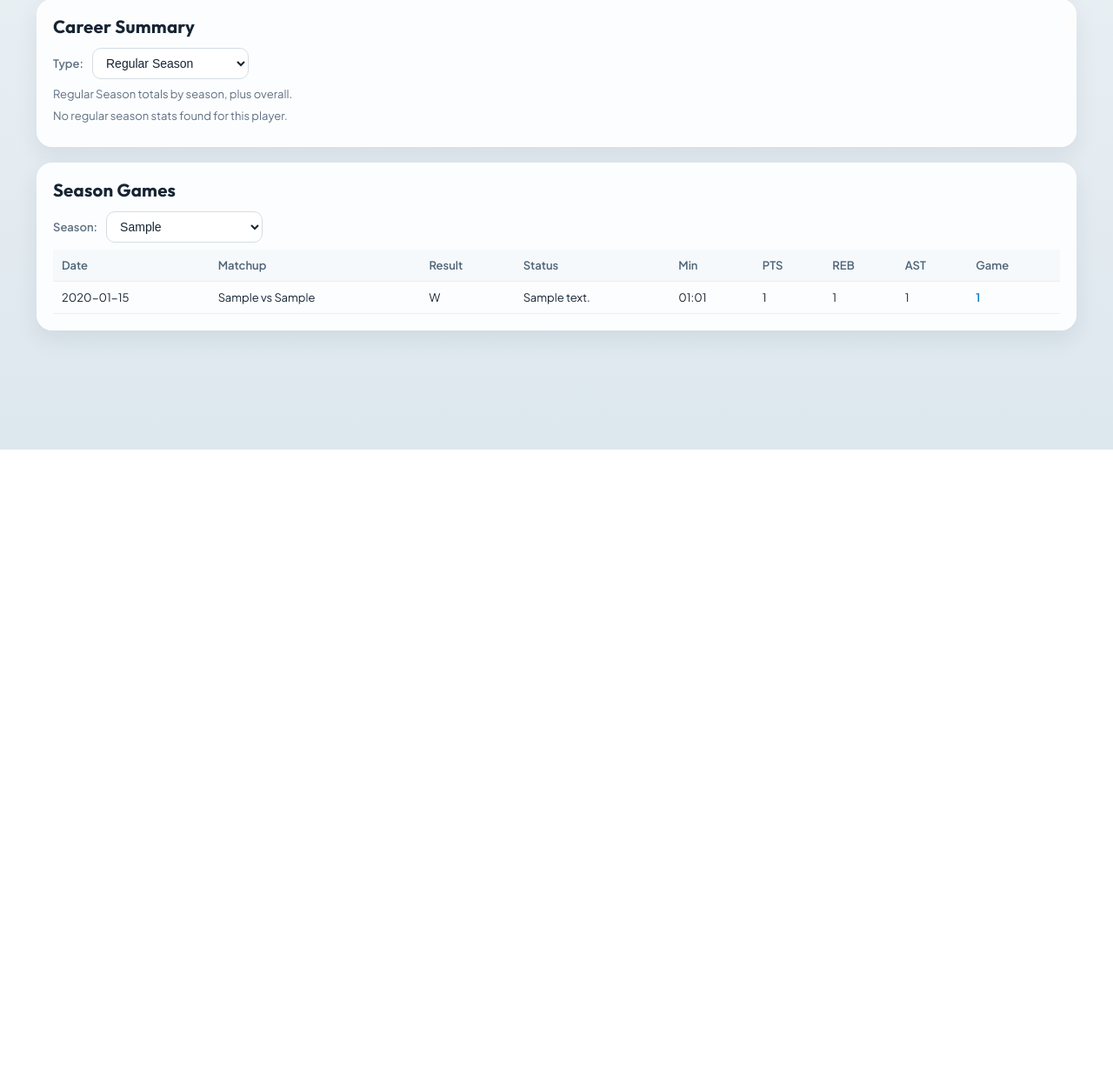
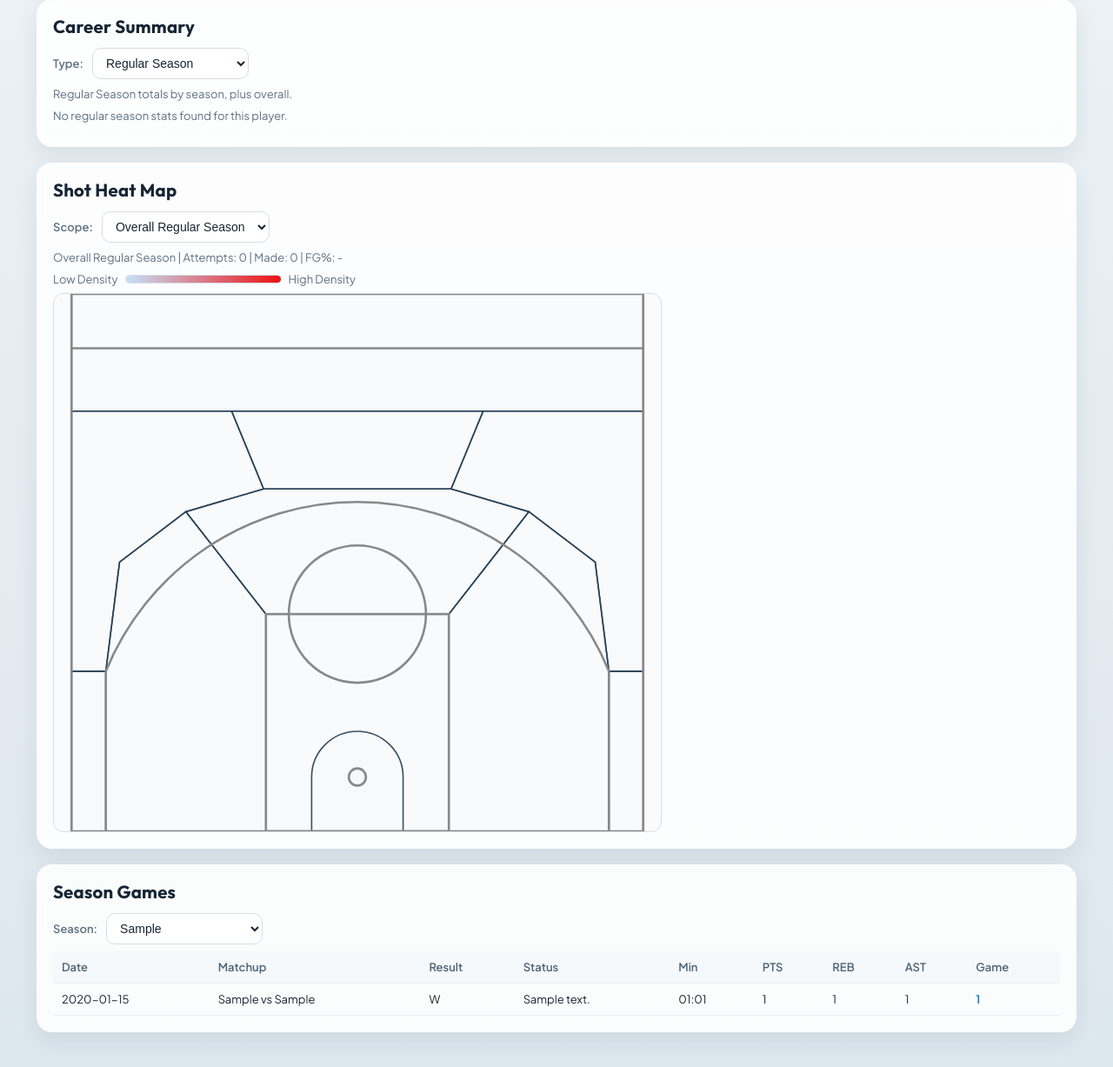
Before and after one commit to xidui/funba, a Flask app: page /players/1 in a window 1280 px wide. Shown: the part 283-1510 px from the top of the page at 87% size. Before the commit the page ends 800 px from the top, so only its background shows below. Run offline with Flask 3, Linux system fonts and the light colour scheme; tables that the repository leaves empty hold one stand-in row (values such as "Sample post").

Commit message:
Refine player shot heatmap zones and fix restricted area arc

```diff
--- a/web/app.py
+++ b/web/app.py
@@ -127,6 +127,176 @@ def _pct_text(made: int, attempted: int) -> str:
     if attempted <= 0:
         return "-"
     return f"{(made / attempted):.3f}"
+
+
+SHOT_ZONE_LAYOUT: list[dict[str, str | float]] = [
+    {
+        "key": "left_corner_3",
+        "label": "Left Corner 3",
+        "x": -235.0,
+        "y": 24.0,
+        "path_d": "M -250 -47.5 L -220 -47.5 L -220 92.5 L -250 92.5 Z",
+    },
+    {
+        "key": "right_corner_3",
+        "label": "Right Corner 3",
+        "x": 235.0,
+        "y": 24.0,
+        "path_d": "M 220 -47.5 L 250 -47.5 L 250 92.5 L 220 92.5 Z",
+    },
+    {
+        "key": "left_above_break_3",
+        "label": "Left Above Break 3",
+        "x": -172.0,
+        "y": 277.0,
+        "path_d": "M -250 92.5 L -220 92.5 L -208 188 L -150 232 L -82 252 L -110 320 L -250 320 Z",
+    },
+    {
+        "key": "center_above_break_3",
+        "label": "Center Above Break 3",
+        "x": 0.0,
+        "y": 290.0,
+        "path_d": "M -110 320 L -82 252 L 82 252 L 110 320 Z",
+    },
+    {
+        "key": "right_above_break_3",
+        "label": "Right Above Break 3",
+        "x": 172.0,
+        "y": 277.0,
+        "path_d": "M 220 92.5 L 250 92.5 L 250 320 L 110 320 L 82 252 L 150 232 L 208 188 Z",
+    },
+    {
+        "key": "left_mid_range",
+        "label": "Left Mid-Range",
+        "x": -150.0,
+        "y": 145.0,
+        "path_d": "M -220 -47.5 L -80 -47.5 L -80 142.5 L -150 232 L -208 188 L -220 92.5 Z",
+    },
+    {
+        "key": "center_mid_range",
+        "label": "Center Mid-Range",
+        "x": 0.0,
+        "y": 200.0,
+        "path_d": "M -150 232 L -80 142.5 L 80 142.5 L 150 232 L 82 252 L -82 252 Z",
+    },
+    {
+        "key": "right_mid_range",
+        "label": "Right Mid-Range",
+        "x": 150.0,
+        "y": 145.0,
+        "path_d": "M 80 -47.5 L 220 -47.5 L 220 92.5 L 208 188 L 150 232 L 80 142.5 Z",
+    },
+    {
+        "key": "paint_non_ra",
+        "label": "Paint (Non-RA)",
+        "x": 0.0,
+        "y": 104.0,
+        "path_d": "M -80 -47.5 L -80 142.5 L 80 142.5 L 80 -47.5 Z",
+    },
+    {
+        "key": "restricted_area",
+        "label": "Restricted Area",
+        "x": 0.0,
+        "y": 14.0,
+        "path_d": "M -40 -47.5 L -40 0 A 40 40 0 0 0 40 0 L 40 -47.5 Z",
+    },
+    {
+        "key": "backcourt",
+        "label": "Backcourt",
+        "x": 0.0,
+        "y": 372.0,
+        "path_d": "M -250 320 L 250 320 L 250 422.5 L -250 422.5 Z",
+    },
+]
+SHOT_ZONE_META = {str(row["key"]): row for row in SHOT_ZONE_LAYOUT}
+
+
+def _shot_zone_key(zone_basic: str | None, zone_area: str | None) -> str | None:
+    basic = (zone_basic or "").strip().lower()
+    area = (zone_area or "").strip().lower()
+
+    if not basic:
+        return None
+    if basic == "restricted area":
+        return "restricted_area"
+    if basic == "in the paint (non-ra)":
+        return "paint_non_ra"
+    if basic == "left corner 3":
+        return "left_corner_3"
+    if basic == "right corner 3":
+        return "right_corner_3"
+    if basic == "backcourt":
+        return "backcourt"
+
+    if "left" in area:
+        side = "left"
+    elif "right" in area:
+        side = "right"
+    else:
+        side = "center"
+
+    if basic == "above the break 3":
+        return f"{side}_above_break_3"
+    if basic == "mid-range":
+        return f"{side}_mid_range"
+    return None
+
+
+def _build_shot_zone_heatmap(
+    shot_rows: list[tuple[str | None, str | None, bool | int | None]],
+) -> tuple[list[dict[str, float | int | str]], int, int]:
+    buckets: dict[str, dict[str, float | int | str]] = {}
+    attempts_total = 0
+    made_total = 0
+
+    for zone_basic, zone_area, raw_made in shot_rows:
+        key = _shot_zone_key(zone_basic, zone_area)
+        if key is None or key not in SHOT_ZONE_META:
+            continue
+        zone_meta = SHOT_ZONE_META[key]
+        if key not in buckets:
+            buckets[key] = {
+                "zone_key": key,
+                "zone_label": str(zone_meta["label"]),
+                "x": float(zone_meta["x"]),
+                "y": float(zone_meta["y"]),
+                "path_d": str(zone_meta["path_d"]),
+                "attempts": 0,
+                "made": 0,
+            }
+        buckets[key]["attempts"] = int(buckets[key]["attempts"]) + 1
+        if bool(raw_made):
+            buckets[key]["made"] = int(buckets[key]["made"]) + 1
+            made_total += 1
+        attempts_total += 1
+
+    max_attempts = max((int(b["attempts"]) for b in buckets.values()), default=0)
+    zones: list[dict[str, float | int | str]] = []
+    for zone in SHOT_ZONE_LAYOUT:
+        key = str(zone["key"])
+        b = buckets.get(key, {})
+        attempts = int(b.get("attempts", 0))
+        made = int(b.get("made", 0))
+        density = (attempts / max_attempts) if max_attempts > 0 else 0.0
+        hue = int(210 - (210 * density))  # blue -> red based on attempt density
+        lightness = int(88 - (38 * density))
+        alpha = round(0.08 + (0.72 * density), 3) if attempts > 0 else 0.035
+        zones.append(
+            {
+                "zone_key": key,
+                "zone_label": str(zone["label"]),
+                "x": float(zone["x"]),
+                "y": float(zone["y"]),
+                "path_d": str(zone["path_d"]),
+                "attempts": attempts,
+                "made": made,
+                "fg_pct": _pct_text(made, attempts),
+                "color": f"hsl({hue} 86% {lightness}%)",
+                "alpha": alpha,
+            }
+        )
+
+    return zones, attempts_total, made_total
 
 
 @app.context_processor
@@ -295,6 +465,39 @@ def player_page(player_id: str):
         )
         career_overall = _to_summary(overall_row)
 
+        heatmap_season_rows = (
+            session.query(Game.season)
+            .join(ShotRecord, ShotRecord.game_id == Game.game_id)
+            .filter(
+                ShotRecord.player_id == player_id,
+                Game.season.like(f"{season_prefix}%"),
+                ShotRecord.shot_zone_basic.isnot(None),
+            )
+            .distinct()
+            .all()
+        )
+        heatmap_season_options = sorted([row[0] for row in heatmap_season_rows], key=_season_sort_key, reverse=True)
+        selected_heatmap_season = request.args.get("heatmap_season", "overall")
+        if selected_heatmap_season != "overall" and selected_heatmap_season not in heatmap_season_options:
+            selected_heatmap_season = "overall"
+
+        heatmap_query = (
+            session.query(ShotRecord.shot_zone_basic, ShotRecord.shot_zone_area, ShotRecord.shot_made)
+            .join(Game, ShotRecord.game_id == Game.game_id)
+            .filter(
+                ShotRecord.player_id == player_id,
+                Game.season.like(f"{season_prefix}%"),
+                ShotRecord.shot_zone_basic.isnot(None),
+            )
+        )
+        if selected_heatmap_season != "overall":
+            heatmap_query = heatmap_query.filter(Game.season == selected_heatmap_season)
+
+        heatmap_zones, heatmap_attempts, heatmap_made = _build_shot_zone_heatmap(heatmap_query.all())
+        heatmap_scope_label = (
+            f"Overall {career_kind_label}" if selected_heatmap_season == "overall" else _season_label(selected_heatmap_season)
+        )
+
         seasons = (
             session.query(Game.season)
             .join(PlayerGameStats, Game.game_id == PlayerGameStats.game_id)
@@ -352,6 +555,12 @@ def player_page(player_id: str):
         career_kind_label=career_kind_label,
         career_overall=career_overall,
         career_season_rows=career_season_rows,
+        selected_heatmap_season=selected_heatmap_season,
+        heatmap_season_options=heatmap_season_options,
+        heatmap_scope_label=heatmap_scope_label,
+        heatmap_zones=heatmap_zones,
+        heatmap_attempts=heatmap_attempts,
+        heatmap_made=heatmap_made,
         season_options=season_options,
         selected_season=selected_season,
         game_rows=game_rows,
--- a/web/templates/player.html
+++ b/web/templates/player.html
@@ -15,6 +15,62 @@
     border: 1px solid var(--line);
     background: #f5f8fb;
     object-fit: cover;
+  }
+
+  .player-heat-court {
+    display: block;
+    width: 100%;
+    max-width: 700px;
+    height: 620px;
+    border: 1px solid #d8dde3;
+    border-radius: 12px;
+    background: #fbfbfb;
+  }
+
+  .player-heat-legend {
+    display: flex;
+    align-items: center;
+    gap: 8px;
+    margin-top: 8px;
+    margin-bottom: 8px;
+  }
+
+  .player-heat-legend-bar {
+    width: 180px;
+    height: 10px;
+    border-radius: 999px;
+    background: linear-gradient(90deg, hsl(210 86% 88%), hsl(0 86% 50%));
+    border: 1px solid #d3dde8;
+  }
+
+  .player-heat-zone {
+    cursor: pointer;
+    transition: opacity 120ms ease, stroke-width 120ms ease;
+  }
+
+  .player-heat-zone:hover {
+    stroke-width: 2.2;
+  }
+
+  #player-heat-tooltip {
+    position: fixed;
+    display: none;
+    pointer-events: none;
+    background: #1d2a36;
+    color: #fff;
+    font-size: 12px;
+    line-height: 1.35;
+    padding: 8px 10px;
+    border-radius: 8px;
+    z-index: 60;
+    max-width: 220px;
+    box-shadow: 0 6px 18px rgba(0, 0, 0, 0.2);
+  }
+
+  @media (max-width: 980px) {
+    .player-heat-court {
+      height: 500px;
+    }
   }
 
   @media (max-width: 640px) {
@@ -50,6 +106,7 @@
       <option value="regular" {% if selected_career_kind == "regular" %}selected{% endif %}>Regular Season</option>
       <option value="playoffs" {% if selected_career_kind == "playoffs" %}selected{% endif %}>Playoffs</option>
     </select>
+    <input type="hidden" name="heatmap_season" value="{{ selected_heatmap_season }}" />
     {% if selected_season %}
     <input type="hidden" name="season" value="{{ selected_season }}" />
     {% endif %}
@@ -164,6 +221,103 @@
 </div>
 
 <div class="card">
+  <h2>Shot Heat Map</h2>
+  <form method="get" class="control-row" style="margin-bottom: 8px;">
+    <label for="heatmap-season-picker">Scope:</label>
+    <select id="heatmap-season-picker" name="heatmap_season" onchange="this.form.submit()">
+      <option value="overall" {% if selected_heatmap_season == "overall" %}selected{% endif %}>
+        Overall {{ career_kind_label }}
+      </option>
+      {% for season in heatmap_season_options %}
+      <option value="{{ season }}" {% if season == selected_heatmap_season %}selected{% endif %}>
+        {{ season_label(season) }}
+      </option>
+      {% endfor %}
+    </select>
+    <input type="hidden" name="career_kind" value="{{ selected_career_kind }}" />
+    {% if selected_season %}
+    <input type="hidden" name="season" value="{{ selected_season }}" />
+    {% endif %}
+  </form>
+
+  <p class="meta">
+    {{ heatmap_scope_label }} |
+    Attempts: {{ heatmap_attempts }} |
+    Made: {{ heatmap_made }} |
+    FG%: {% if heatmap_attempts > 0 %}{{ "%.3f"|format(heatmap_made / heatmap_attempts) }}{% else %}-{% endif %}
+  </p>
+
+  {% if heatmap_zones %}
+  <div class="player-heat-legend">
+    <span class="meta">Low Density</span>
+    <div class="player-heat-legend-bar"></div>
+    <span class="meta">High Density</span>
+  </div>
+  <svg viewBox="-250 -422.5 500 470" preserveAspectRatio="xMidYMid meet" class="player-heat-court">
+    <g transform="scale(1,-1)">
+      {% for zone in heatmap_zones %}
+      <path
+        d="{{ zone.path_d }}"
+        class="player-heat-zone"
+        data-zone="{{ zone.zone_label }}"
+        data-attempts="{{ zone.attempts }}"
+        data-made="{{ zone.made }}"
+        data-fg="{{ zone.fg_pct }}"
+        fill="{{ zone.color }}"
+        fill-opacity="{{ zone.alpha }}"
+        stroke="#274057"
+        stroke-opacity="0.92"
+        stroke-width="1.6"
+        vector-effect="non-scaling-stroke"
+      >
+        <title>{{ zone.zone_label }} | Attempts: {{ zone.attempts }} | Made: {{ zone.made }} | FG%: {{ zone.fg_pct }}</title>
+      </path>
+      {% endfor %}
+
+      <!-- Court base lines -->
+      <rect x="-250" y="-47.5" width="500" height="470" fill="none" stroke="#888" stroke-width="2"></rect>
+      <circle cx="0" cy="0" r="7.5" fill="none" stroke="#888" stroke-width="2"></circle>
+      <rect x="-30" y="-7.5" width="60" height="0" fill="none" stroke="#888" stroke-width="2"></rect>
+      <rect x="-80" y="-47.5" width="160" height="190" fill="none" stroke="#888" stroke-width="2"></rect>
+      <circle cx="0" cy="142.5" r="60" fill="none" stroke="#888" stroke-width="2"></circle>
+      <line x1="-220" y1="-47.5" x2="-220" y2="92.5" stroke="#888" stroke-width="2"></line>
+      <line x1="220" y1="-47.5" x2="220" y2="92.5" stroke="#888" stroke-width="2"></line>
+      <path d="M -220 92.5 A 237.5 237.5 0 0 0 220 92.5" fill="none" stroke="#888" stroke-width="2"></path>
+      <line x1="-250" y1="375" x2="250" y2="375" stroke="#888" stroke-width="2"></line>
+    </g>
+  </svg>
+  <div id="player-heat-tooltip"></div>
+  <script>
+    (function () {
+      const zones = Array.from(document.querySelectorAll('.player-heat-zone'));
+      const tooltip = document.getElementById('player-heat-tooltip');
+      if (!zones.length || !tooltip) return;
+
+      zones.forEach((zone) => {
+        zone.addEventListener('mouseenter', () => {
+          tooltip.style.display = 'block';
+          tooltip.innerHTML =
+            '<strong>' + (zone.dataset.zone || 'Zone') + '</strong><br>' +
+            'Attempts: ' + (zone.dataset.attempts || '-') + '<br>' +
+            'Made: ' + (zone.dataset.made || '-') + '<br>' +
+            'FG%: ' + (zone.dataset.fg || '-');
+        });
+        zone.addEventListener('mousemove', (e) => {
+          tooltip.style.left = (e.clientX + 12) + 'px';
+          tooltip.style.top = (e.clientY + 12) + 'px';
+        });
+        zone.addEventListener('mouseleave', () => {
+          tooltip.style.display = 'none';
+        });
+      });
+    })();
+  </script>
+  {% else %}
+  <p class="meta">No shot zone records found for this scope.</p>
+  {% endif %}
+</div>
+
+<div class="card">
   <h2>Season Games</h2>
   {% if season_options %}
   <form method="get" class="control-row" style="margin-bottom: 8px;">
@@ -176,6 +330,7 @@
       {% endfor %}
     </select>
     <input type="hidden" name="career_kind" value="{{ selected_career_kind }}" />
+    <input type="hidden" name="heatmap_season" value="{{ selected_heatmap_season }}" />
   </form>
   {% else %}
   <p class="meta">No game stats found for this player.</p>
```
